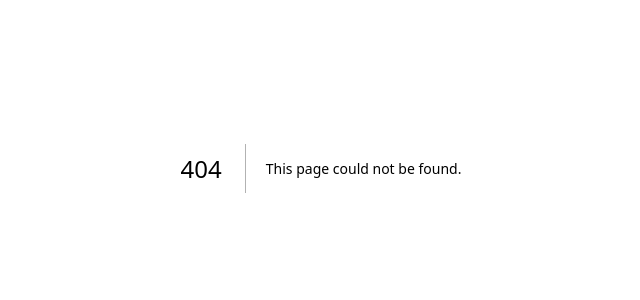
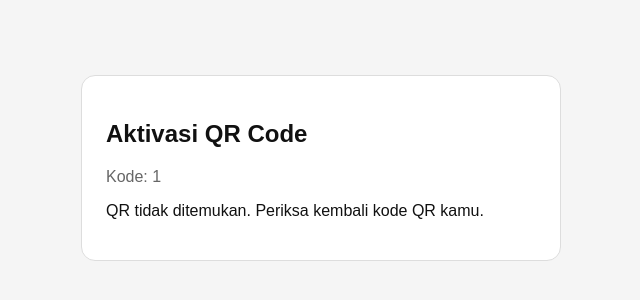
Before and after one commit to moneasydigital-collab/qr-activation-system, a Next.js app: page /submit/1 in a window 1280 px wide. Before the commit this address had no page. Shown: the part 232-532 px from the top of the page, without its empty margins (319-959 px from the left). Built offline with nearby package versions, Linux system fonts and the light colour scheme; no server answers; the database is empty.

Commit message:
Create page.js

```diff
--- /dev/null
+++ b/app/submit/[code]/page.js
@@ -0,0 +1,189 @@
+"use client";
+
+import { useEffect, useState } from "react";
+import { useParams } from "next/navigation";
+
+export default function SubmitPage() {
+  const params = useParams();
+  const code = Array.isArray(params?.code)
+    ? params.code[0]
+    : params?.code;
+
+  const [status, setStatus] = useState("loading");
+  const [url, setUrl] = useState("");
+  const [message, setMessage] = useState("");
+  const [saving, setSaving] = useState(false);
+
+  useEffect(() => {
+    if (!code) return;
+
+    let mounted = true;
+
+    async function loadStatus() {
+      try {
+        const response = await fetch(
+          `/api/qr-submit/${encodeURIComponent(code)}`,
+          { cache: "no-store" }
+        );
+
+        const result = await response.json();
+
+        if (!mounted) return;
+
+        if (response.status === 404) {
+          setStatus("not_found");
+        } else if (!response.ok) {
+          setStatus("error");
+          setMessage(result.error || "Gagal memeriksa QR.");
+        } else {
+          setStatus(result.status);
+        }
+      } catch {
+        if (mounted) {
+          setStatus("error");
+          setMessage("Tidak dapat menghubungi server.");
+        }
+      }
+    }
+
+    loadStatus();
+
+    return () => {
+      mounted = false;
+    };
+  }, [code]);
+
+  async function submit(event) {
+    event.preventDefault();
+    setSaving(true);
+    setMessage("");
+
+    try {
+      const response = await fetch(
+        `/api/qr-submit/${encodeURIComponent(code)}`,
+        {
+          method: "POST",
+          headers: { "Content-Type": "application/json" },
+          body: JSON.stringify({ destination_url: url }),
+        }
+      );
+
+      const result = await response.json();
+
+      if (!response.ok) {
+        setMessage(result.error || "Gagal mengirim URL.");
+        return;
+      }
+
+      setStatus("pending");
+      setMessage(
+        "URL berhasil dikirim. Silakan tunggu aktivasi admin."
+      );
+    } catch {
+      setMessage("Koneksi bermasalah. Coba lagi.");
+    } finally {
+      setSaving(false);
+    }
+  }
+
+  const boxStyle = {
+    maxWidth: 480,
+    width: "100%",
+    boxSizing: "border-box",
+    padding: 24,
+    border: "1px solid #ddd",
+    borderRadius: 14,
+    background: "#fff",
+    color: "#111",
+  };
+
+  return (
+    <main
+      style={{
+        minHeight: "100vh",
+        display: "flex",
+        alignItems: "center",
+        justifyContent: "center",
+        padding: 20,
+        boxSizing: "border-box",
+        fontFamily: "Arial, sans-serif",
+        background: "#f5f5f5",
+      }}
+    >
+      <section style={boxStyle}>
+        <h1>Aktivasi QR Code</h1>
+        <p style={{ color: "#666", overflowWrap: "anywhere" }}>
+          Kode: {code}
+        </p>
+
+        {status === "loading" && <p>Memeriksa status QR...</p>}
+
+        {status === "not_found" && (
+          <p>QR tidak ditemukan. Periksa kembali kode QR kamu.</p>
+        )}
+
+        {status === "error" && (
+          <p role="alert">{message}</p>
+        )}
+
+        {status === "active" && (
+          <p>QR sudah aktif. Silakan pindai QR untuk membuka link tujuan.</p>
+        )}
+
+        {status === "pending" && (
+          <div>
+            <h2>Menunggu aktivasi admin</h2>
+            <p>URL kamu sudah tersimpan dan tidak dapat diganti melalui halaman ini.</p>
+            <p>{message || "Admin akan memeriksa URL sebelum mengaktifkan QR."}</p>
+          </div>
+        )}
+
+        {status === "open" && (
+          <form onSubmit={submit}>
+            <h2>Masukkan URL tujuan</h2>
+
+            <p>
+              Masukkan link yang ingin dibuka ketika QR sudah aktif.
+            </p>
+
+            <label htmlFor="destination_url">URL tujuan</label>
+
+            <input
+              id="destination_url"
+              type="url"
+              required
+              maxLength={2048}
+              placeholder="https://contoh.com"
+              value={url}
+              onChange={(event) => setUrl(event.target.value)}
+              style={{
+                display: "block",
+                width: "100%",
+                boxSizing: "border-box",
+                padding: 12,
+                marginTop: 8,
+                marginBottom: 14,
+                border: "1px solid #ccc",
+                borderRadius: 6,
+              }}
+            />
+
+            <button
+              type="submit"
+              disabled={saving}
+              style={{ padding: 12, cursor: "pointer" }}
+            >
+              {saving ? "Mengirim..." : "Kirim URL untuk aktivasi"}
+            </button>
+
+            <p role="status">{message}</p>
+            <small>
+              Gunakan URL lengkap dengan http:// atau https://.
+              Setelah dikirim, URL menunggu persetujuan admin.
+            </small>
+          </form>
+        )}
+      </section>
+    </main>
+  );
+}
```
